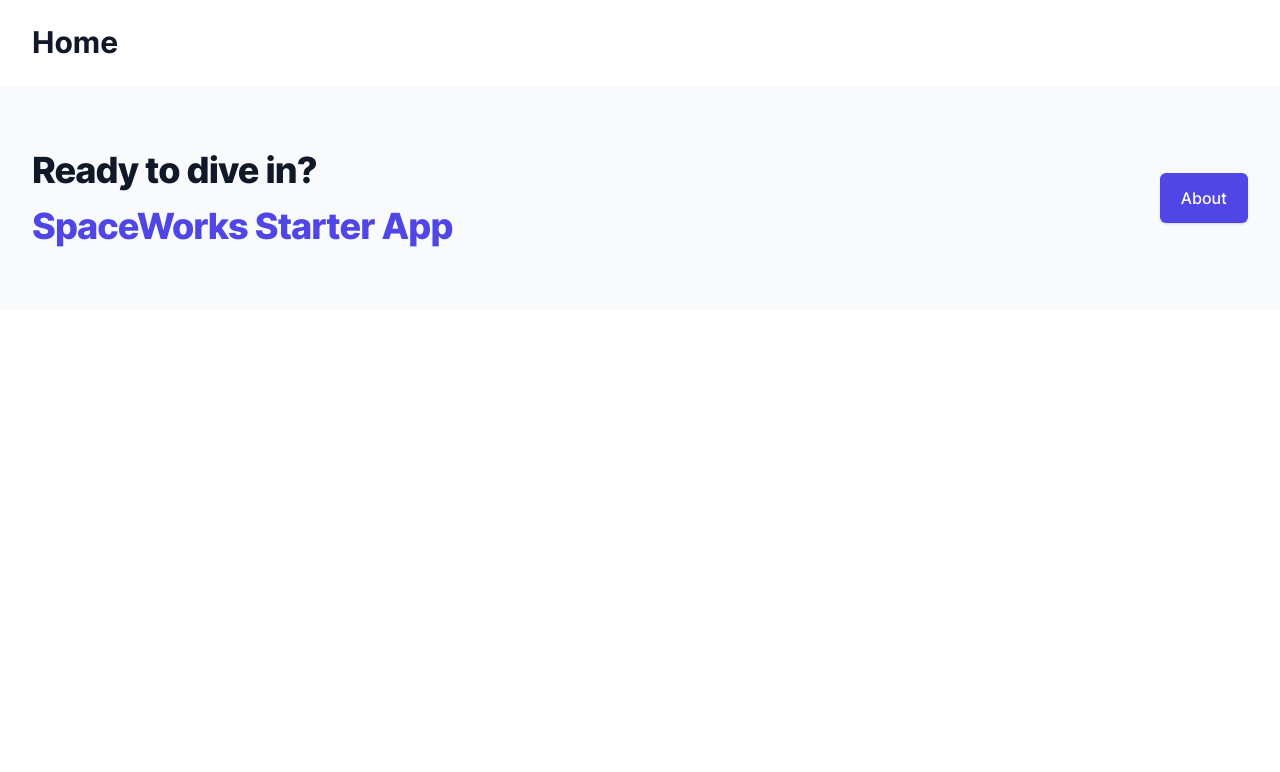
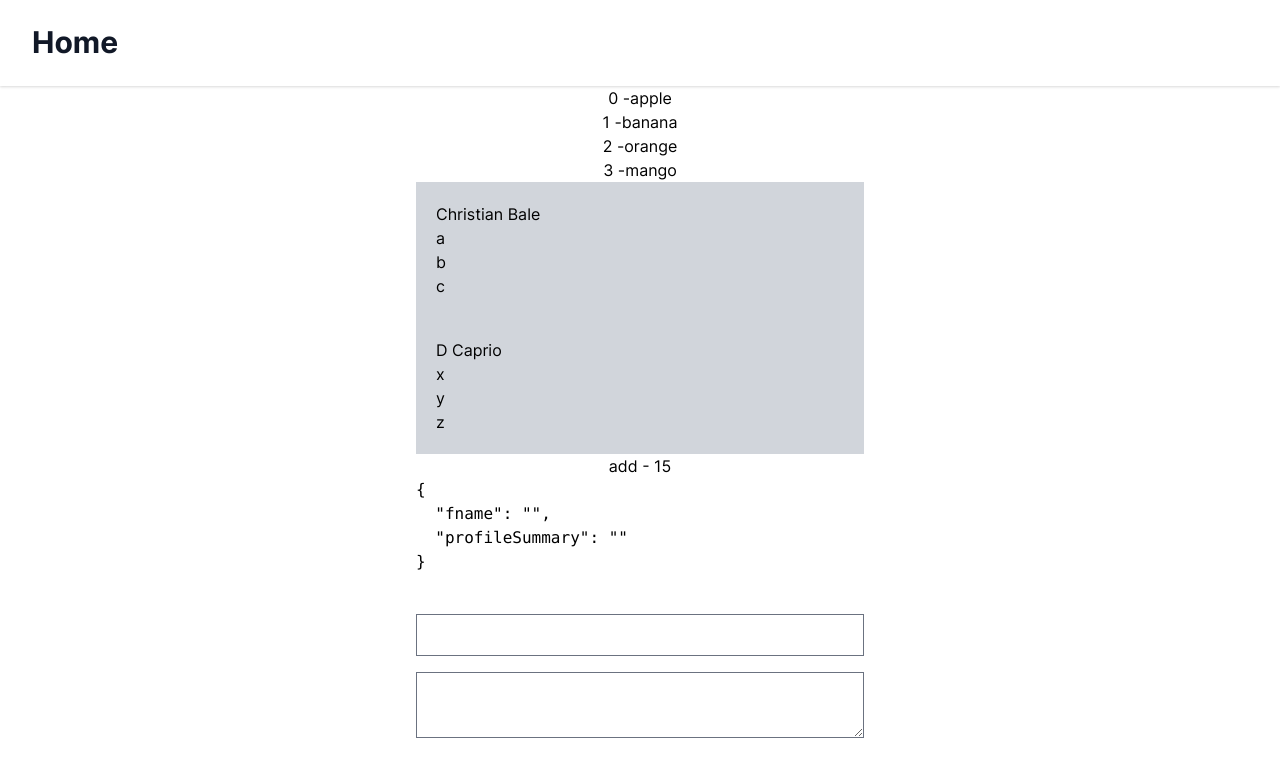
Before and after one commit to m0shiurX/space-app, a Vue app: page / in a window 1280 px wide. Shown: the top 772 px of the page. Built offline with nearby package versions, Linux system fonts and the light colour scheme; what @tailwindcss/typography would draw is missing.

Commit message:
updated for learning

```diff
--- a/src/views/Home.vue
+++ b/src/views/Home.vue
@@ -1,24 +1,54 @@
 <template>
-    <div class="bg-gray-50">
-      <div
-        class="max-w-screen-xl px-4 py-12 mx-auto sm:px-6 lg:py-16 lg:px-8 lg:flex lg:items-center lg:justify-between"
-      >
-        <h2
-          class="text-3xl font-extrabold leading-9 tracking-tight text-gray-900 sm:text-4xl sm:leading-10"
-        >
-          Ready to dive in?
-          <br />
-          <span class="mt-4 inline-block text-indigo-600">SpaceWorks Starter App</span>
-        </h2>
-        <div class="flex mt-8 lg:flex-shrink-0 lg:mt-0">
-          <div class="inline-flex rounded-md shadow">
-            <router-link
-              to="/about"
-              class="inline-flex items-center justify-center px-5 py-3 text-base font-medium leading-6 text-white transition duration-150 ease-in-out bg-indigo-600 border border-transparent rounded-md hover:bg-indigo-500 focus:outline-none"
-              >About</router-link
-            >
-          </div>
-        </div>
-      </div>
+    <h1 class="font-bold text-center text-3xl pb-5" v-if="isEnabled">V Show</h1>
+    <ul class="list-inside text-center mx-auto">
+        <li v-for="fruit, index in fruits" :key="index">{{ index }} -{{ fruit }}</li>
+    </ul>
+
+    <div class="max-w-md mx-auto bg-gray-300 p-5" v-for="actor in actors" :key="actor.name">
+        <h2>{{actor.name}}</h2>
+        <h4 v-for="movie in actor.movies" :key="movie"> {{ movie }}</h4>
+    </div>
+
+    <h2 class="text-center"> add - {{ add(5,5,5)}} </h2>
+
+    <div class="max-w-md mx-auto container text-enter">
+      <h1 class="mb-10"><pre>{{JSON.stringify(formData, null, 2)}}</pre></h1>
+      <form action="">
+        <input class="w-full mb-4" type="text" id="fname" v-model="formData.fname">
+        <textarea class="w-full" id="profileSummary" v-model="formData.profileSummary"></textarea>
+      </form>
     </div>
 </template>
+
+
+<script>
+    export default {
+        name: "Learn",
+        data() {
+            return {
+                question: "Ready to dive in?",
+                answer: "SpaceWorks Starter App",
+                isEnabled: false,
+                fruits: ['apple', 'banana', 'orange', 'mango'],
+                actors: [{
+                        name: "Christian Bale",
+                        movies: ['a', 'b', 'c']
+                    },
+                    {
+                        name: "D Caprio",
+                        movies: ['x', 'y', 'z']
+                    },
+                ],
+                formData: {
+                  fname: "",
+                  profileSummary: ""
+                }
+            }
+        },
+        methods: {
+            add(a, b, c) {
+                return a + b + c;
+            },
+        }
+    }
+</script>
--- /dev/null
+++ b/src/views/learn.vue
@@ -0,0 +1,35 @@
+<template>
+    <div class="bg-gray-50">
+      <div
+        class="max-w-screen-xl px-4 py-12 mx-auto sm:px-6 lg:py-16 lg:px-8 lg:flex lg:items-center lg:justify-between"
+      >
+        <h2
+          class="text-3xl font-extrabold leading-9 tracking-tight text-gray-900 sm:text-4xl sm:leading-10"
+        >
+          {{question}}
+          <br />
+          <span class="mt-4 inline-block text-indigo-600">{{answer}}</span>
+        </h2>
+        <div class="flex mt-8 lg:flex-shrink-0 lg:mt-0">
+          <div class="inline-flex rounded-md shadow">
+            <router-link
+              to="/about"
+              class="inline-flex items-center justify-center px-5 py-3 text-base font-medium leading-6 text-white transition duration-150 ease-in-out bg-indigo-600 border border-transparent rounded-md hover:bg-indigo-500 focus:outline-none">About</router-link
+            >
+          </div>
+        </div>
+      </div>
+    </div>
+</template>
+
+<script>
+export default {
+  name: "Home",
+  data() {
+    return {
+      question: "Ready to dive in?",
+      answer: "SpaceWorks Starter App",
+    }
+  }
+}
+</script>
```
Also changed, not shown: learning.txt (added).
